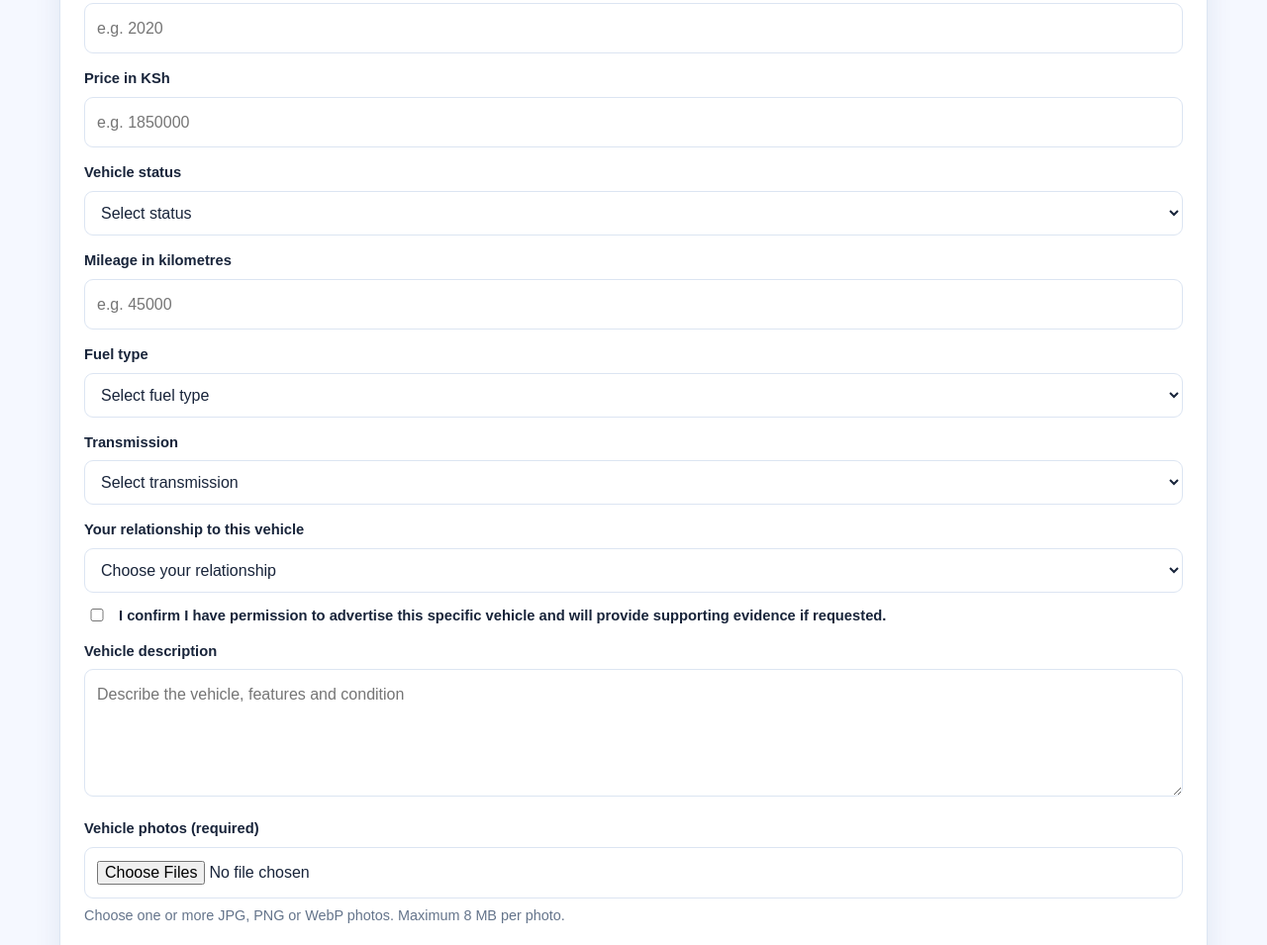
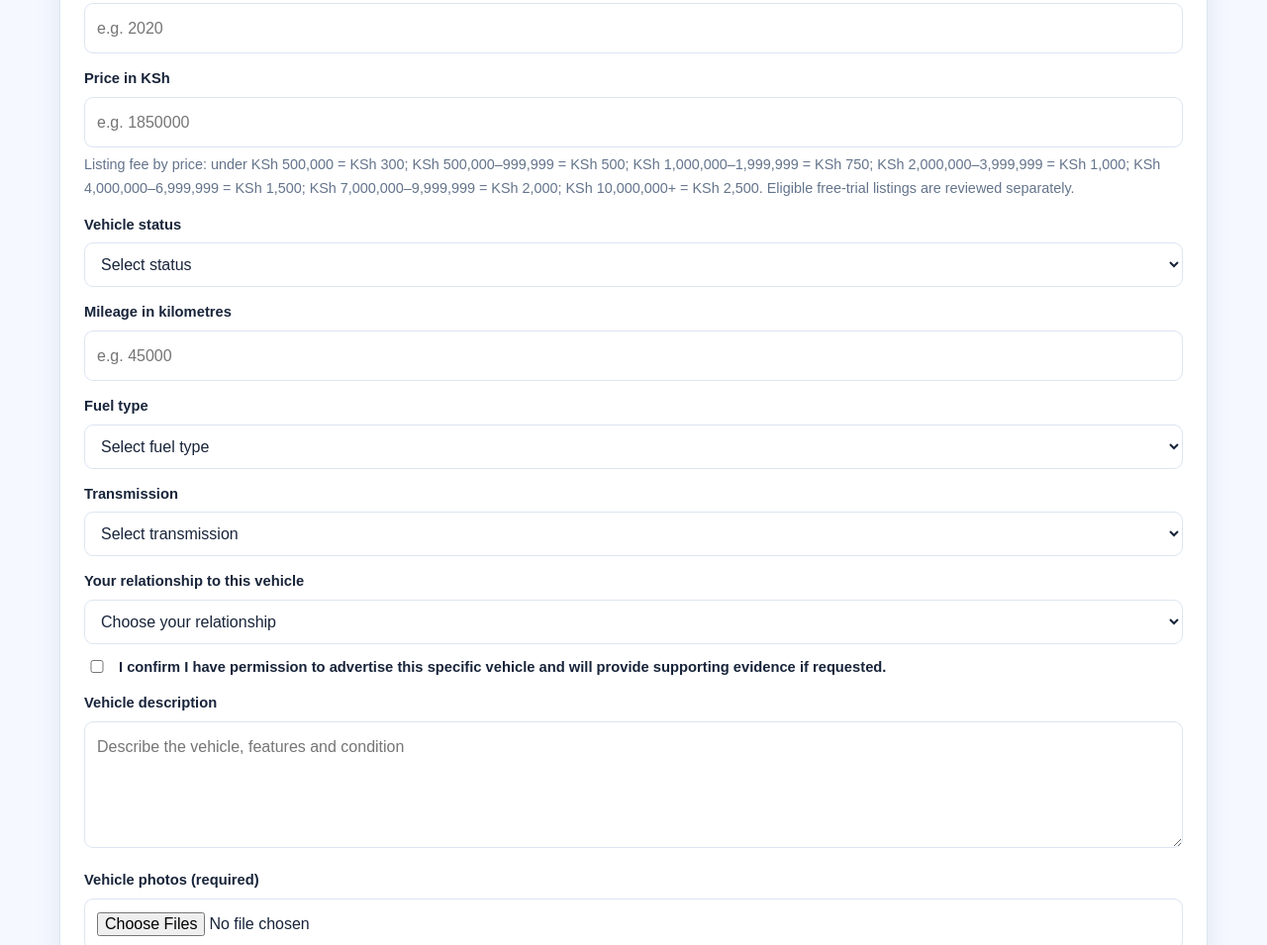
Before and after one commit to joemwangi56789-web/Kiri-Carss, a plain HTML site: page admin.html in a window 1280 px wide. Shown: the part 1334-2289 px from the top of the page at 99% size. Drawn offline with Linux system fonts and the light colour scheme; no server answers.

Commit message:
Show Kiri Cars listing fee schedule

```diff
--- a/admin.html
+++ b/admin.html
@@ -97,6 +97,7 @@
           placeholder="e.g. 1850000"
           required
         >
+        <p class="upload-help">Listing fee by price: under KSh 500,000 = KSh 300; KSh 500,000–999,999 = KSh 500; KSh 1,000,000–1,999,999 = KSh 750; KSh 2,000,000–3,999,999 = KSh 1,000; KSh 4,000,000–6,999,999 = KSh 1,500; KSh 7,000,000–9,999,999 = KSh 2,000; KSh 10,000,000+ = KSh 2,500. Eligible free-trial listings are reviewed separately.</p>
 
         <label for="status">Vehicle status</label>
         <select id="status" required>
```
